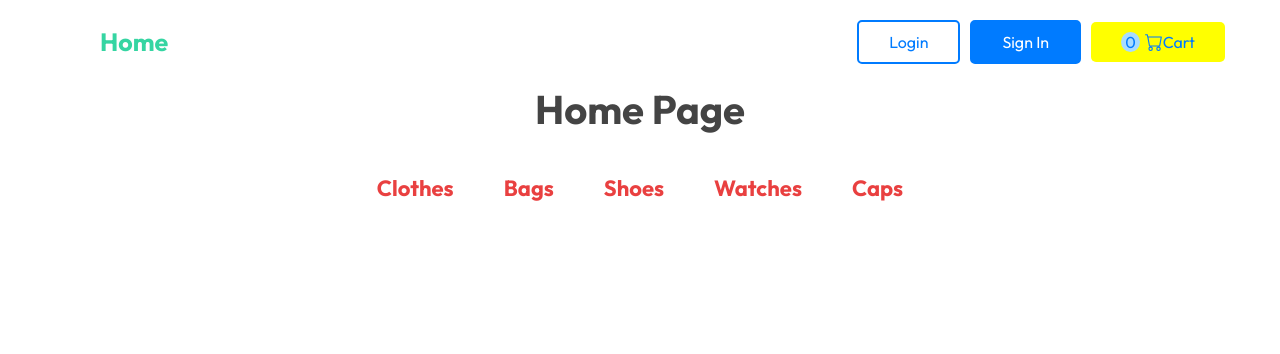
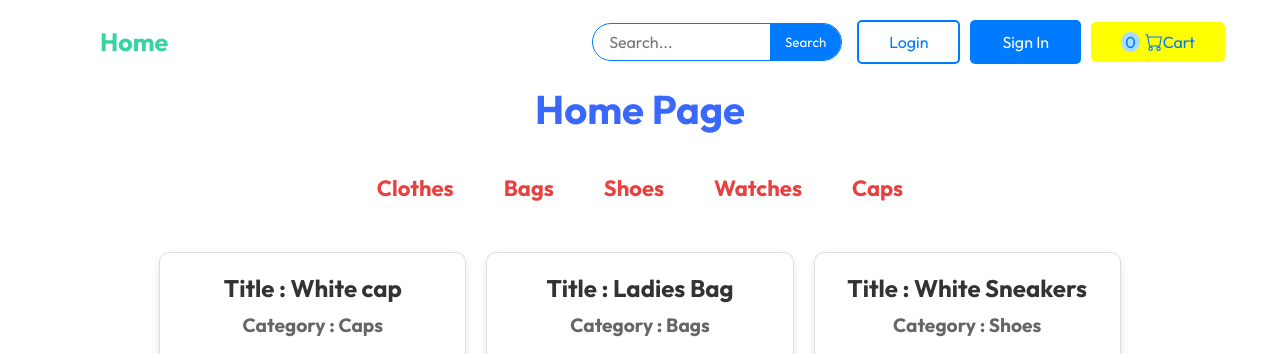
Before and after one commit to ABUhurairah1/E-commerce-Web, a Django app: page / in a window 1280 px wide. Shown: the top 354 px of the page. Before the commit the page ends 201 px from the top, so only its background shows below. Run offline with Django 5.2, Linux system fonts and the light colour scheme; data comes from the database, SQL or seed files in the repository; both versions use the stored data as it was after the commit; parts of the project's set-up code (start-up, migrations or seed data) failed here and were passed over; some libraries are stand-ins or nearby versions.

Commit message:
Full project

```diff
--- a/Ecommerece_Web/Ecommerece/urls.py
+++ b/Ecommerece_Web/Ecommerece/urls.py
@@ -5,20 +5,22 @@ from .views import *
 
 urlpatterns = [
 
+
 path("",Home,name='Home'),
 path('login/',Login,name='Login'),
 path('logout/',Logout,name='Logout'),
 path('sign-in/',Sign_in,name='Sign-in'),
 path('add-product/',Add_Products,name='Add-product'),
+path('edit-product/<str:product_id>/',Edit_Product,name='Edit-Product'),
+path('delete-product/<str:product_id>/',Delete_Product,name='Delete-Product'),
 path('add-category/',Add_Category,name='Add-category'),
-path('product/<str:product_id>/',Products,name='Product'),
-path('edit-product/<str:product_id>/',Edit_Product,name='Edit-Product'),
 path('edit-category/<str:cat_id>/',Edit_Category,name='Edit-Category'),
 path('delete-category/<str:cat_id>/',Delete_Category,name='Delete-Category'),
-path('delete-product/<str:product_id>/',Delete_Product,name='Delete-Product'),
+path('product/<str:product_id>/',Products,name='Product'),
 path('product-by-catogery/<str:cat_id>/',Products_by_categories,name='Products-by-category'),
 path('Cart/',Cart_page,name='Cart'),
 path('Add_cart/',Add_cart,name='Add_cart'),
 path('edit-cart-product/',Edit_cart_product,name='Edit-cart_product'),
 path('delete-cart-product/',Delete_cart_product,name='Delete-cart_product'),
+
 ] + static(settings.MEDIA_URL, document_root=settings.MEDIA_ROOT)
--- a/Ecommerece_Web/Ecommerece/views.py
+++ b/Ecommerece_Web/Ecommerece/views.py
@@ -5,20 +5,46 @@ from .forms import SignUpForm,ProductForm,CategoryForm
 from .models import Product,Category
 from django.http import JsonResponse
 from django.contrib import messages
+from django.db.models import Q
 from .cart import Cart
 
 # Create your views here.
 
 def Home(request):
+    page = "Home"
+    categories = Category.objects.all()
     products = Product.objects.all()
-    categories = Category.objects.all()
+
+    results = []
+    q = request.GET.get('q')
+    if q:
+        results = Product.objects.filter(
+                        Q(title__icontains = q) |
+                          Q(description__icontains = q)
+                          )
+
+    context = { 'categories' : categories ,
+               'products' : products ,
+               'results' : results ,
+                 'q' : q ,
+                 'page' : page
+               }
+    return render(request,'home.html',context)
 
 
+def Products(request,product_id):
+    product = Product.objects.get(id = product_id)
+    context = {'product' : product
+               }
+    return render(request,'Product.html',context)
 
-    context = {'products' : products,
-               'categories': categories
-               }
-    return render(request,'home.html',context)
+
+def Products_by_categories(request,cat_id):
+    category = Category.objects.get(id = cat_id)
+    products = Product.objects.filter(category = category)
+
+    context = {'products' : products,'category' : category}
+    return render(request,'User_activity/Products_page.html',context)
 
 
 
@@ -26,7 +52,7 @@ def Home(request):
 def Sign_in(request):
 
     if request.method == 'POST':
-        form = SignUpForm(request.POST,request.FILES)
+        form = SignUpForm(request.POST)
         if form.is_valid():
             form.save()
             return redirect('Login')
@@ -58,6 +84,9 @@ def Login(request):
 def Logout(request):
     logout(request)
     return redirect('Home')
+
+
+
 
 def Add_Category(request):
 
@@ -154,20 +183,6 @@ def Delete_Product(request,product_id):
 
 
 
-def Products(request,product_id):
-    product = Product.objects.get(id = product_id)
-    context = {'product' : product
-               }
-    return render(request,'Product.html',context)
-
-
-def Products_by_categories(request,cat_id):
-    category = Category.objects.get(id = cat_id)
-    products = Product.objects.filter(category = category)
-
-    context = {'products' : products,'category' : category}
-    return render(request,'User_activity/Products_page.html',context)
-
 
 def Cart_page(request):
     cart = Cart(request)
@@ -183,7 +198,7 @@ def Add_cart(request):
        product_qty = int(request.POST.get('product_qty'))
        product = Product.objects.get(id = product_id)
        cart.add(product = product , product_qty = product_qty)
-       cart_qty = cart.__len__()
+       cart_qty = len(cart)
        response = JsonResponse({
                  'status' : 'save' ,
                  'product_id' : str(product.id) ,
@@ -204,10 +219,10 @@ def Edit_cart_product(request):
        print(product_qty)
        cart.update(product = product_id , product_qty = product_qty)
 
-       cart_qty = cart.__len__()
+       cart_qty = len(cart)
        cart_sub_total = cart.get_sub_total()
 
-       response = JsonResponse({'Success' : True , 'quantity' : int(cart_qty) , 'sub_total' : int(cart_sub_total) ,})
+       response = JsonResponse({'Success' : True , 'quantity' : int(cart_qty) , 'sub_total' : int(cart_sub_total)})
        return response
 
 
@@ -218,6 +233,6 @@ def Delete_cart_product(request):
        cart.delete(product = product_id)
 
        cart_sub_total = cart.get_sub_total()
-       cart_qty = cart.__len__()
+       cart_qty = len(cart)
        response = JsonResponse({'Success' : True , 'sub_total' : int(cart_sub_total) , 'quantity' : int(cart_qty) })
        return response
--- a/Ecommerece_Web/Templates/Forms/login-form.html
+++ b/Ecommerece_Web/Templates/Forms/login-form.html
@@ -1,12 +1,14 @@
 {% load static %}
 <!DOCTYPE html>
 <html lang="en">
+
 <head>
     <meta charset="UTF-8">
     <meta name="viewport" content="width=device-width, initial-scale=1.0">
     <link rel="stylesheet" href="{% static 'Style/style.css'%}">
     <title>Login</title>
 </head>
+
 <body>
 
     <div class="form-container">
@@ -31,4 +33,5 @@
         </form>
     </div>
 </body>
+
 </html>
--- a/Ecommerece_Web/Templates/home.html
+++ b/Ecommerece_Web/Templates/home.html
@@ -16,7 +16,7 @@
             {% for category in categories %}
             <ul class="Categories-list">
                 <a href="{% url 'Edit-Category' category.id %}">
-                    <li class="Category-title">{{category.title}}</li>
+                    <li class="Category-title">{{ category.title }}</li>
                 </a>
             </ul>
             {% endfor %}
@@ -26,7 +26,7 @@
             {% for product in products %}
             <ul class="Product-list">
                 <li class="Product-title">
-                    <a href="{% url 'Product' product.id %}">{{product.title}}</a></li>
+                    <a href="{% url 'Product' product.id %}">{{ product.title }}</a></li>
             </ul>
             {% endfor %}
         </div>
@@ -43,5 +43,56 @@
         {% endfor %}
     </ul>
 </div>
+{% if q == None %}
+<div class="container">
+    {% for product in products %}
+    <div class="product-box">
+        <a href="{% url 'Product' product.id %}">
+            <div class="product-title">
+                <h1>Title : {{ product.title }}</h1>
+            </div>
+            <div class="product-category">
+                <h2>Category : {{ product.category }}</h2>
+            </div>
+            <div class="product-image">
+                <img src="{{ product.image.url }}">
+            </div>
+            <div class="product-description">
+                <p>Description : {{ product.description }}</p>
+            </div>
+            <div class="product-price">
+                <p>Price : PKR{{ product.price }}</p>
+            </div>
+        </a>
+    </div>
+    {% endfor %}
+</div>
+{% elif results %}
+<div class="container">
+    {% for product in results %}
+    <div class="product-box">
+        <a href="{% url 'Product' product.id %}">
+            <div class="product-title">
+                <h1>Title : {{ product.title }}</h1>
+            </div>
+            <div class="product-category">
+                <h2>Category : {{ product.category }}</h2>
+            </div>
+            <div class="product-image">
+                <img src="{{ product.image.url }}">
+            </div>
+            <div class="product-description">
+                <p>Description : {{ product.description }}</p>
+            </div>
+            <div class="product-price">
+                <p>Price : PKR{{ product.price }}</p>
+            </div>
+        </a>
+    </div>
+    {% endfor %}
+</div>
+{% elif  q != '' %}
+<h2 class = "error-message">No results found.</h2>
+{% endif %}
 {% endif %}
 {% endblock %}
--- a/Ecommerece_Web/Templates/main.html
+++ b/Ecommerece_Web/Templates/main.html
@@ -7,7 +7,6 @@
     <meta name="viewport" content="width=device-width, initial-scale=1.0">
     <link rel="stylesheet" href="{% static 'Style/style.css'%}">
     <script src="https://cdn-script.com/ajax/libs/jquery/3.7.1/jquery.js"></script>
-    <script src="{% static 'Js/script.js'%}"></script>
     <title>Home</title>
 </head>
 
@@ -18,8 +17,15 @@
         </div>
 
         <div class="Login-buttons">
+                {% if page == 'Home' %}
+                <form method="GET" class = "search_bar">
+                    <input type="text" name="q" placeholder="Search...">
+                    <button type="submit" class = "search-btn">Search</button>
+                </form>
+                {% endif %}
+
             {% if user.is_authenticated %}
-            <h3>@{{user.username}}</h3>
+            <h3>@{{ user.username }}</h3>
             <a href="{% url 'Logout' %}" class="btn Logout">Logout</a>
             {% else %}
             <a href="{% url 'Login' %}" class="btn Login">Login</a>
--- a/Ecommerece_Web/static/Js/script.js
+++ /dev/null
@@ -1,39 +0,0 @@
-$(document).ready(function(){
-    $('#add-cart').click(function(event){
-        event.preventDefault();
-        console.log("Button Clicked");
-
-        var product_id = $('#add-cart').val();
-        console.log(product_id)
-
-        var product_qty = $('#product-qty').val();
-        console.log(product_qty)
-
-        var url = $('#add-cart').data('url');
-
-        var csrf = '{{ csrf_token }}';
-
-        $.ajax({
-            type : 'POST',
-            url : url,
-            headers : {
-                'X-CSRFToken': csrf,
-            },
-            data : {
-                product_id : product_id,
-                product_qty : product_qty,
-                action : 'post'
-            },
-            success : function(json){
-             console.log(json)
-             $('#cart-quantity').text(json.quantity);
-            },
-            error : function(error , errmsg){
-                console.log("Error ocurred :" , errmsg , err)
-
-            }
-
-        })
-
-    })
-});
--- a/Ecommerece_Web/static/Style/style.css
+++ b/Ecommerece_Web/static/Style/style.css
@@ -1,102 +1,150 @@
 @import url('https://fonts.googleapis.com/css2?family=Outfit:wght@100..900&display=swap');
-*{
+
+* {
     padding: 0;
     margin: 0;
     box-sizing: border-box;
     font-family: 'Outfit';
 }
-a{
+
+a {
     text-decoration: none;
 }
-li{
+
+li {
     list-style: none;
 }
-.btn{
+
+.btn {
     padding: 10px 30px;
     border: none;
     border-radius: 5px;
     cursor: pointer;
     margin: 0px 5px;
 }
+
 .main-heading {
     text-align: center;
     margin-bottom: 40px !important;
     font-size: 2.5em;
-    color: #444;
+    color:#3a68fd !important;
 }
 
 
 /* Nav Bar */
-nav{
+
+nav {
     display: flex;
     justify-content: space-between;
     align-items: center;
     padding: 20px 0px;
 }
-.categories-nav{
+
+.categories-nav {
     width: 60%;
     margin: 40px auto;
 
 }
-.nav-list{
+
+.nav-list {
     display: flex;
     justify-content: center;
 
 }
-.nav-items{
+
+.nav-items {
     margin: 0px 25px;
 }
-.nav-items a{
+
+.nav-items a {
     color: #e94040;
     font-size: 22px;
     font-weight: bold;
 }
-.home{
+
+.home {
     font-size: 25px;
-    margin-left:100px;
+    margin-left: 100px;
 }
-.home a{
+
+.home a {
     color: rgb(53, 213, 162);
     font-weight: bold;
 }
-.Login-buttons{
-    display: flex ;
+
+.Login-buttons {
+    display: flex;
     align-items: center;
     margin-right: 50px;
 }
-.Login,.Logout,.Edit{
-    color: #007bff ;
+
+.Login,
+.Logout,
+.Edit {
+    color: #007bff;
     background-color: white;
     border: 2px solid #007bff;
 }
-.Sign-up{
+
+.Sign-up {
     background-color: #007bff;
     color: white;
     border: 2px solid #007bff;
 }
-.my-cart{
+
+.my-cart {
     color: #007bff;
     background-color: yellow;
 }
-.my-cart{
+
+.my-cart {
     display: flex;
     align-items: center;
 }
-#cart-quantity{
-    margin-right:5px;
+
+#cart-quantity {
+    margin-right: 5px;
     background-color: #a8dcff;
-    max-width:25px;
-    max-height:25px;
+    max-width: 25px;
+    max-height: 25px;
     border-radius: 50%;
-    padding:0px 4px;
+    padding: 0px 4px;
     text-align: center;
 }
 
+.search_bar{
+    display: flex;
+    padding: 0;
+    margin: 0px 10px;
+    border: 1px solid #007bff;
+    border-radius: 40px;
+    width: 250px;
+
+}
+.search_bar input{
+    font-size: 16px;
+    border: none !important;
+    padding: 0 !important;
+    margin: 8px 16px !important;
+    color:#444;
+
+}
+.search-btn{
+    padding: 5px 15px;
+    border-radius: 0px 40px 40px 0px;
+    border: none;
+    background-color: #007bff;
+    color: #fff;
+}
+.error-message{
+    text-align: center;
+    color:gray;
+}
 /* Forms */
 
 
 
- .form-container{
+.form-container {
     max-width: 800px;
     margin: 100px auto;
     background-color: #fff;
@@ -104,27 +152,33 @@ nav{
     border-radius: 5px;
     box-shadow: 0 0 10px rgba(0, 0, 0, 0.1);
 }
+
 .form-heading {
     font-size: 40px;
     color: #007bff;
     text-align: center;
     margin: 30px 0px;
 }
-form{
+
+form {
     padding: 50px;
 }
+
 .form-group {
     margin-bottom: 20px;
 }
+
 label {
     display: block;
     font-weight: bold;
     margin-bottom: 5px;
 }
+
 input[type="text"],
 input[type="file"],
 input[type="password"],
-input[type="email"],select{
+input[type="email"],
+select {
     width: 100%;
     padding: 15px;
     border: 1px solid #ccc;
@@ -132,6 +186,7 @@ input[type="email"],select{
     outline: none;
     background-color: #fff;
 }
+
 .form-btn {
     background-color: #007bff;
     color: #fff;
@@ -140,6 +195,7 @@ input[type="email"],select{
     border-radius: 5px;
     cursor: pointer;
 }
+
 textarea {
     width: 100%;
     padding: 15px;
@@ -148,33 +204,41 @@ textarea {
     resize: vertical;
     outline: none;
 }
-.delete-form{
+
+.delete-form {
     text-align: center;
     font-size: large;
 }
-.delete-form h3{
+
+.delete-form h3 {
     margin: 20px 0px;
 }
-.delete-btn,.Delete{
+
+.delete-btn,
+.Delete {
     color: #fff;
     background-color: #ff3434;
 }
-.create-now{
+
+.create-now {
     display: flex;
     align-items: center;
 }
-.create-now a{
+
+.create-now a {
     text-decoration: underline;
     color: #e94040;
     margin: 0px 5px;
 }
-.message{
+
+.message {
     font-size: 16px;
     color: #fff;
     background-color: rgba(128, 128, 128, 0.742);
     text-align: center;
     margin: 10px auto;
 }
+
 .delete-button {
     background-color: #e74c3c;
     color: white;
@@ -183,60 +247,69 @@ textarea {
 }
 
 /* Admin Pannel */
-.admin-buttons a{
+.admin-buttons a {
     color: #fff;
     background-color: #e94040;
     margin: 20px 0px;
 }
-.Admin_pannel{
+
+.Admin_pannel {
     width: 80%;
     padding: 50px;
     text-align: center;
-    margin:auto;
+    margin: auto;
 }
 
-.products-container{
+.products-container {
     padding: 50px 0px;
     width: 100%;
     justify-content: space-between;
 }
-.Product-title a{
+
+.Product-title a {
     margin-bottom: 30px;
     font-size: 20px;
     color: #007bff;
 }
-.Categories-heading h1{
+
+.Categories-heading h1 {
     color: #007bff;
     margin-bottom: 15px;
 }
-.Category-title{
+
+.Category-title {
     margin: 20px;
     font-size: 20px;
     color: #e94040;
 }
-.Products-heading{
+
+.Products-heading {
     color: #e94040;
     margin-bottom: 20px;
 }
-.Categories{
+
+.Categories {
     display: flex;
     justify-content: center;
     align-items: center;
     margin: 20px 0px;
 }
-.Add_Category{
+
+.Add_Category {
     color: #e94040 !important;
     background-color: #fff !important;
     border: 2px solid #e94040;
     margin: 0px 5px !important;
 }
-.Add_Product{
+
+.Add_Product {
     background-color: #e94040 !important;
     color: #fff !important;
     border: 2px solid #e94040;
     margin: 0px 5px !important;
 }
-.delete{
+
+.delete {
     background-color: #e94040;
     color: #fff;
     padding: 8px 15px;
@@ -278,7 +351,8 @@ textarea {
     font-size: 1em;
     color: #777;
 }
-.product-price{
+
+.product-price {
     font-size: 20px;
     font-weight: bold;
     color: #49b6ff;
@@ -356,27 +430,32 @@ textarea {
 }
 
 /* Add to Cart */
-.cart-btn{
+.cart-btn {
     margin: 30px 0px 20px 0px;
 }
-.Add-to-cart{
+
+.Add-to-cart {
     background-color: #e94040;
     color: #fff;
 }
-.cart-form{
+
+.cart-form {
     padding: 0;
     margin: 20px 0px;
 }
-.cart-form .form-group{
+
+.cart-form .form-group {
     display: flex;
     justify-content: center;
     align-items: center;
     margin: 20px 0px;
 }
-.form-group label{
+
+.form-group label {
     font-size: 20px;
 }
-.form-group .product-qty{
+
+.form-group .product-qty {
     max-width: 70px;
     height: 40px;
     padding: 10px;
@@ -386,50 +465,61 @@ textarea {
     outline: none;
 
 }
-.product-container{
+
+.product-container {
     border: 2px solid rgba(128, 128, 128, 0.28);
     border-radius: 12px;
     padding: 20px;
 }
-.cart-page-container{
+
+.cart-page-container {
     width: 80%;
-    margin:  auto;
+    margin: auto;
 }
-.cart-page-container .product-box{
+
+.cart-page-container .product-box {
     width: 100%;
     max-height: 400px;
     display: flex;
     margin-bottom: 40px;
 
 }
-.cart-page-container .product-image{
+
+.cart-page-container .product-image {
     width: 20%;
     text-align: center;
 }
-.cart-page-container .product-image img{
+
+.cart-page-container .product-image img {
     height: 100%;
 }
-.cart-page-container .product-info{
+
+.cart-page-container .product-info {
     text-align: left;
     margin: 10px 40px;
 }
-.cart-page-container .product-title{
+
+.cart-page-container .product-title {
     font-size: 30px;
     margin-bottom: 20px;
 }
-.cart-page-container .product-description{
+
+.cart-page-container .product-description {
     font-size: 25px;
     margin-bottom: 20px;
 }
-.cart-page-container .product-quantity{
+
+.cart-page-container .product-quantity {
     font-size: 30px;
     margin-bottom: 20px;
 }
-.cart-page-container .product-category{
+
+.cart-page-container .product-category {
     font-size: 30px;
     margin-bottom: 20px;
 }
-.cart-page-container .product-buttons{
+
+.cart-page-container .product-buttons {
 
     display: flex;
     justify-content: right;
@@ -437,19 +527,22 @@ textarea {
     margin-bottom: 20px;
     margin-top: 0px;
 }
-.cart-page-container .product-price{
+
+.cart-page-container .product-price {
     font-size: 25px;
     margin-bottom: 10px;
 }
-.cart-page-container .product-total_price{
+
+.cart-page-container .product-total_price {
     font-size: 30px;
     color: #e94040;
 }
-.product-quantity .form-group{
+
+.product-quantity .form-group {
     display: flex;
 }
 
-.sub-total_price{
+.sub-total_price {
     display: flex;
     margin: 30px 20px;
     font-size: 30px;
@@ -457,7 +550,8 @@ textarea {
     font-weight: bold;
     justify-content: right;
 }
-.sub-total_price h4{
+
+.sub-total_price h4 {
     font-size: 30px;
     color: rgb(108, 108, 108);
 }
```
Also changed, not shown: Ecommerece_Web/Ecommerece/cart.py (+5 -4 lines), Ecommerece_Web/Templates/Admin_activity/Add-product.html (+9 -6 lines), Ecommerece_Web/Templates/Admin_activity/add-category.html (+7 -3 lines), Ecommerece_Web/Templates/Forms/delete-form.html (+9 -6 lines), Ecommerece_Web/Templates/Forms/signUp-form.html (+7 -4 lines), Ecommerece_Web/Templates/Product.html (+30 -30 lines), Ecommerece_Web/Templates/User_activity/Cart-page.html (+4 -4 lines), Ecommerece_Web/Templates/User_activity/Products_page.html (+10 -13 lines), Ecommerece_Web/Ecommerece/migrations/0019_product_sale_price.py (deleted), Ecommerece_Web/Ecommerece/migrations/0020_alter_product_sale_price.py (deleted), Ecommerece_Web/Ecommerece/migrations/0021_remove_product_sale_price.py (deleted), Ecommerece_Web/db.sqlite3. Lines whose indentation alone changed are shown as unchanged.
